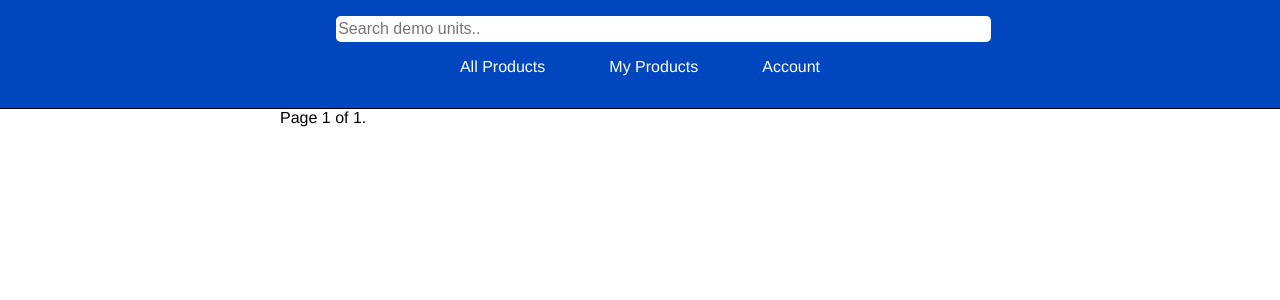
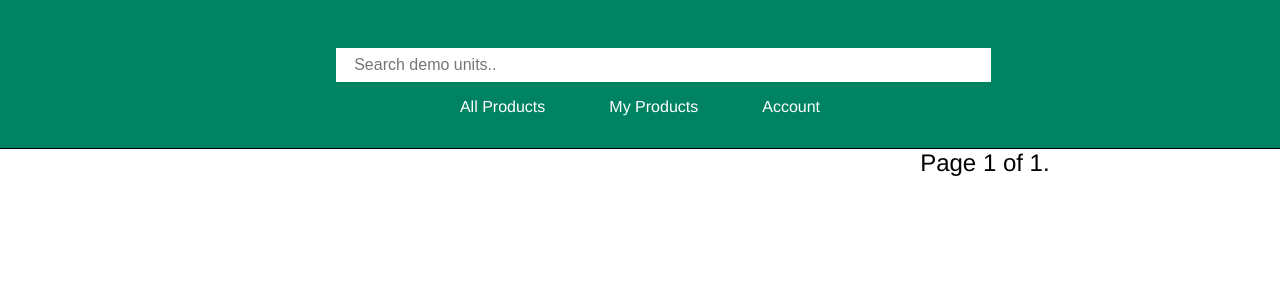
Before and after one commit to skaaldig/Prokeepr, a Django app: page /products/all/ in a window 1280 px wide. Shown: the top 300 px of the page. Run offline with Django 3.2, Linux system fonts and the light colour scheme; data that the repository does not hold is empty; some libraries are stand-ins or nearby versions.

Commit message:
updated styles

```diff
--- a/borrowing/static/css/product.css
+++ b/borrowing/static/css/product.css
@@ -5,7 +5,7 @@
 }
 
 .container {
-  max-width: 75%;
+  max-width: 80%;
   margin: 0 auto;
 }
 
@@ -105,7 +105,7 @@
   border-bottom-style: solid;
   border-bottom-color: black;
   border-bottom-width: 1px;
-  background-color: #0046be;
+  background-color: #008362;
 }
 
 .navbar__wrapper {
@@ -123,7 +123,7 @@
   align-items: center;
   justify-content: center;
   width: 100%;
-  margin-top: 1rem;
+  margin-top: 3rem;
   padding: 0 1rem;
 }
 
@@ -133,10 +133,10 @@
 }
 
 .navbar__input{
-  border-radius: .3rem;
   border-style: none;
-  height: 1.50rem;
+  height: 2rem;
   font-size: 1rem;
+  text-indent: 1rem;
   width: 100%;
 }
 
@@ -232,18 +245,42 @@
 }
 
 .borrow__form-wrapper {
+  margin-top: 5%;
 }
 
 .borrow__submit {
   width: 100%;
   height: auto;
-  padding: 5rem 0 1rem 0;
+  padding: 2rem 0 1rem 0;
+}
+
+.borrow__textarea {
+  width: 50%;
+  height: 250px;
+  box-sizing: border-box;
+}
+
+.borrow__returned-to {
+  width: 50%;
+  box-sizing: border-box;
+  font-weight: bold;
+  height: 2rem;
 }
 
 
 @media (max-width: 900px) {
-  .column {
-    flex-flow: column wrap;
+  .borrow__textarea {
+    width: 75%;
   }
 
+  .borrow__returned-to {
+    width: 75%;
+  }
 }
+
+/* Pagination */
+.pagination {
+  text-align: right;
+  font-size: 1.5rem;
+  margin-bottom: 2rem;
+}
```
Also changed, not shown: other parts of borrowing/static/css/product.css (+27 -14 lines).
